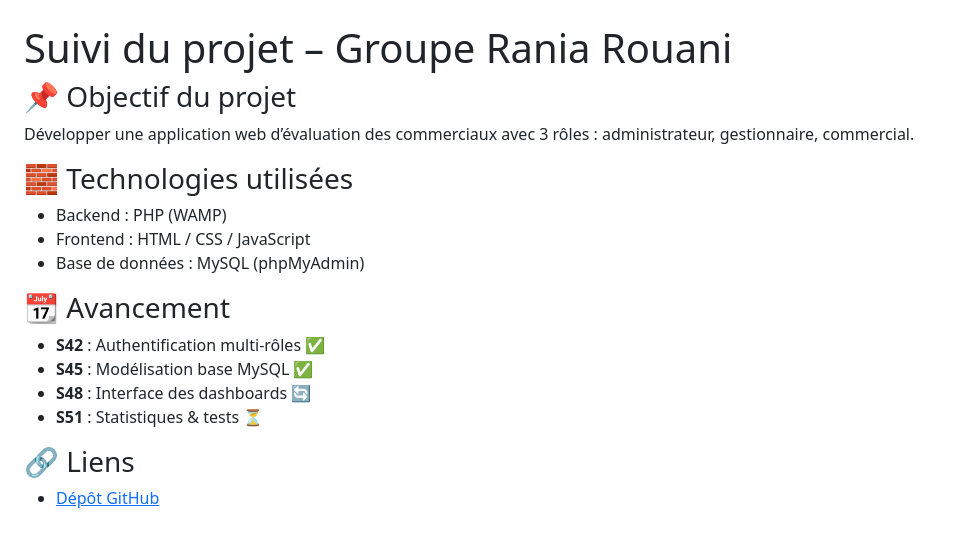
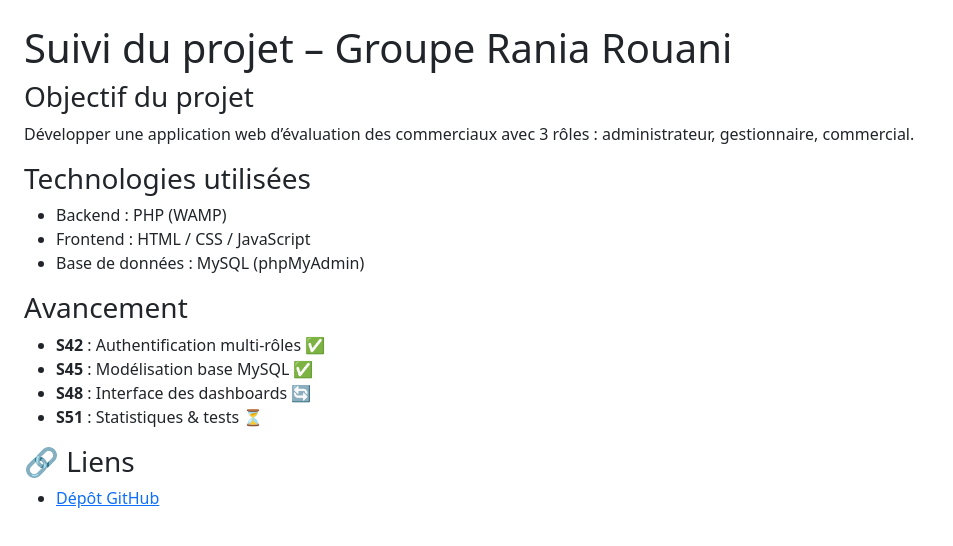
Before and after one commit to esrabs/projet-suivi-S5, a plain HTML site: page index.htm in a window 1280 px wide. Shown: the whole page, without its empty margins (0-953 px from the left). Drawn offline with nearby package versions, Linux system fonts and the light colour scheme.

Commit message:
Update index.htm

```diff
--- a/index.htm
+++ b/index.htm
@@ -8,17 +8,17 @@
 <body class="p-4">
   <h1>Suivi du projet – Groupe Rania Rouani</h1>
 
-  <h3>📌 Objectif du projet</h3>
+  <h3> Objectif du projet</h3>
   <p>Développer une application web d’évaluation des commerciaux avec 3 rôles : administrateur, gestionnaire, commercial.</p>
 
-  <h3>🧱 Technologies utilisées</h3>
+  <h3> Technologies utilisées</h3>
   <ul>
     <li>Backend : PHP (WAMP)</li>
     <li>Frontend : HTML / CSS / JavaScript</li>
     <li>Base de données : MySQL (phpMyAdmin)</li>
   </ul>
 
-  <h3>📆 Avancement</h3>
+  <h3> Avancement</h3>
   <ul>
     <li><b>S42</b> : Authentification multi-rôles ✅</li>
     <li><b>S45</b> : Modélisation base MySQL ✅</li>
```
